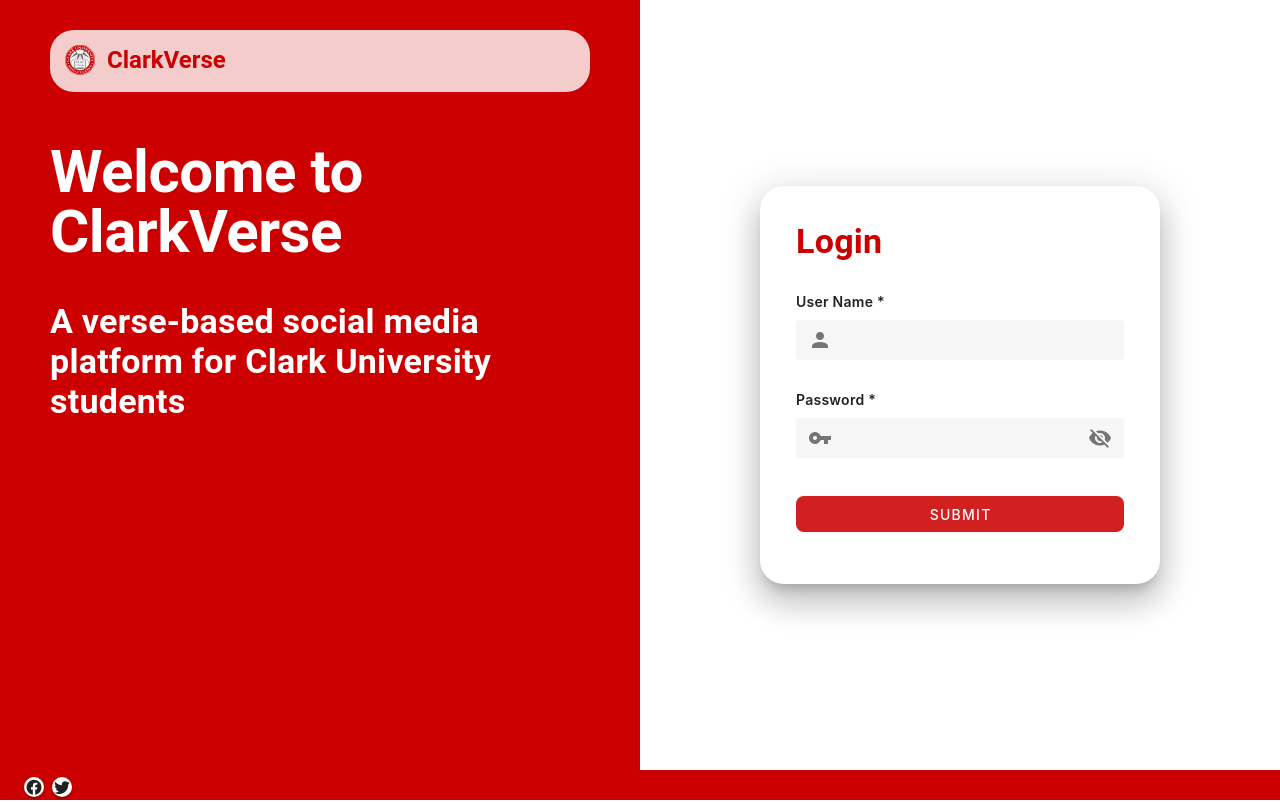
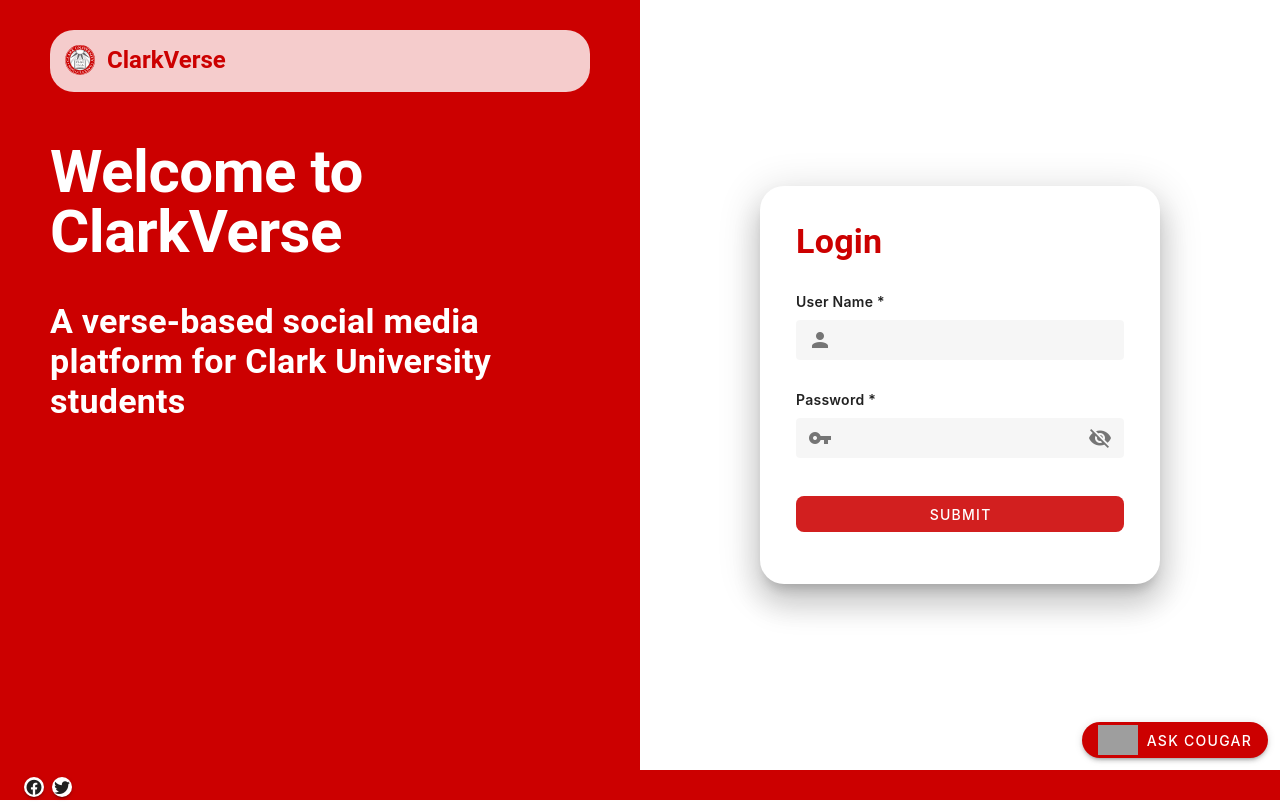
Before and after one commit to voidrlm/IEEE-Hackathon-2025, a Vue app: page / in a window 1280 px wide. Built offline with nearby package versions, Linux system fonts and the light colour scheme; grey boxes are pictures that could not be loaded.

Commit message:
Code changes with respect to adding chatbot to the web

```diff
--- a/src/App.vue
+++ b/src/App.vue
@@ -5,6 +5,8 @@
     <v-main>
       <router-view />
       <snackbar />
+      <chatbot />
+      <!-- Added chatbot component -->
     </v-main>
   </v-app>
 </template>
@@ -13,10 +15,12 @@
 import snackbar from "./components/alerts/snackbar.vue";
 import appBar from "./components/misc/appBar.vue";
 import navBar from "./components/misc/navBar.vue";
+import chatbot from "./components/misc/chatbot.vue"; // Import chatbot component
 import { setCurrentUser } from "./services/auth";
+
 export default {
   name: "App",
-  components: { navBar, appBar, snackbar },
+  components: { navBar, appBar, snackbar, chatbot }, // Register chatbot
   computed: {
     showNavAppBar() {
       return this.$route.path != "/";
```
